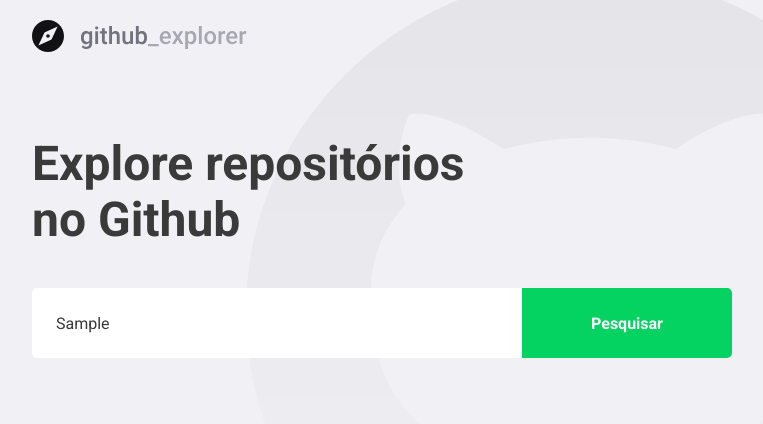
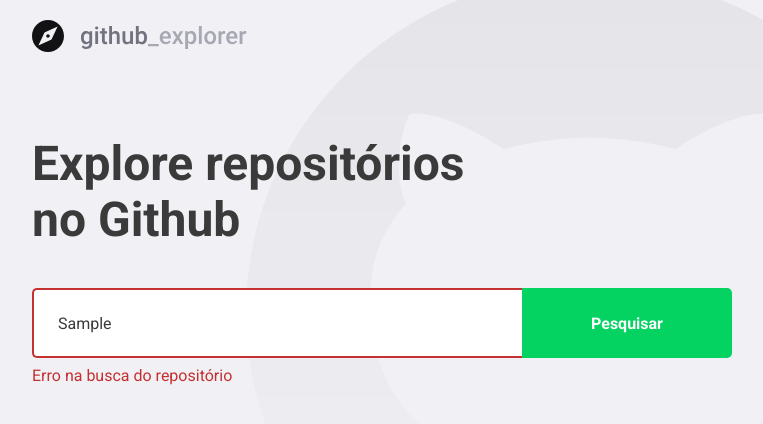
Before and after one commit to thiagouft/primeiro-projeto-react, a React (Create React App) app: page / in a window 1280 px wide. Both pictures are taken after typing "Sample" into the empty fields and a click on the button "Pesquisar". Shown: the top 424 px of the page, without its empty margins (168-931 px from the left). Built offline with nearby package versions, Linux system fonts and the light colour scheme; no server answers.

Commit message:
Lidando com erros, usando props com styled components

```diff
--- a/src/pages/Dashboard/index.tsx
+++ b/src/pages/Dashboard/index.tsx
@@ -4,7 +4,7 @@
 
 import logoImg from '../../assets/logo.svg';
 
-import { Title, Form, Repositories } from './styles';
+import { Title, Form, Repositories, Error } from './styles';
 
 interface Repository {
   full_name: string;
@@ -18,19 +18,30 @@
 const Dashboard: React.FC = () => {
   const [newRepo, setNewRepo] = useState('');
   const [repositories, setRepositories] = useState<Repository[]>([]);
+  const [inputError, setInputError] = useState('');
 
   async function handleAddRepository(
     event: FormEvent<HTMLFormElement>,
   ): Promise<void> {
     event.preventDefault();
 
-    const response = await api.get(`repos/${newRepo}`);
+    if (!newRepo) {
+      setInputError('Digite o autor/nome do repositório');
+      return;
+    }
 
-    const repository = response.data;
+    try {
+      const response = await api.get(`repos/${newRepo}`);
 
-    setRepositories([...repositories, repository]);
+      const repository = response.data;
 
-    setNewRepo('');
+      setRepositories([...repositories, repository]);
+
+      setNewRepo('');
+      setInputError('');
+    } catch {
+      setInputError('Erro na busca do repositório');
+    }
   }
 
   return (
@@ -38,7 +49,7 @@
       <img src={logoImg} alt="Github Explorer" />
       <Title>Explore repositórios no Github</Title>
 
-      <Form onSubmit={handleAddRepository}>
+      <Form hasError={!!inputError} onSubmit={handleAddRepository}>
         <input
           placeholder="Digite o nome do repositório"
           value={newRepo}
@@ -46,6 +57,8 @@
         />
         <button type="submit">Pesquisar</button>
       </Form>
+
+      {inputError && <Error>{inputError}</Error>}
 
       <Repositories>
         {repositories.map(repository => (
--- a/src/pages/Dashboard/styles.ts
+++ b/src/pages/Dashboard/styles.ts
@@ -1,5 +1,9 @@
-import styled from 'styled-components';
+import styled, { css } from 'styled-components';
 import { shade } from 'polished';
+
+interface FormProps {
+  hasError: boolean;
+}
 
 export const Title = styled.h1`
   font-size: 48px;
@@ -9,7 +13,7 @@
   line-height: 56px;
 `;
 
-export const Form = styled.form`
+export const Form = styled.form<FormProps>`
   margin-top: 40px;
   max-width: 700px;
 
@@ -22,6 +26,14 @@
     border: 0;
     border-radius: 5px 0 0 5px;
     color: #3a3a3a;
+    border: 2px solid #fff;
+    border-right: 0px;
+
+    ${props =>
+      props.hasError &&
+      css`
+        border-color: #c53030;
+      `}
 
     &::placeholder {
       color: #a8a8b3;
@@ -42,6 +54,12 @@
       background: ${shade(0.2, '#04d361')};
     }
   }
+`;
+
+export const Error = styled.span`
+  display: block;
+  color: #c53030;
+  margin-top: 8px;
 `;
 
 export const Repositories = styled.div`
```
